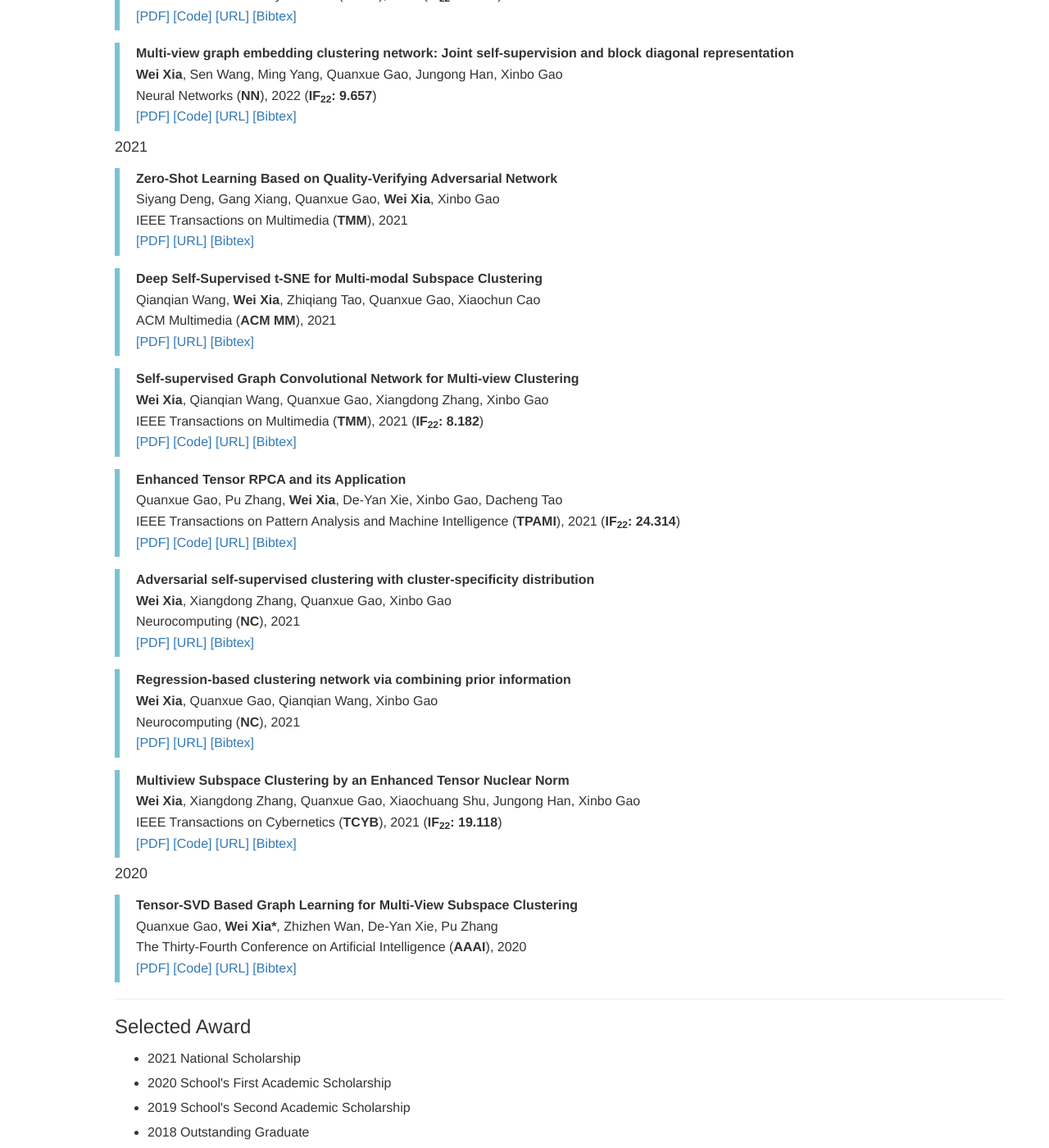
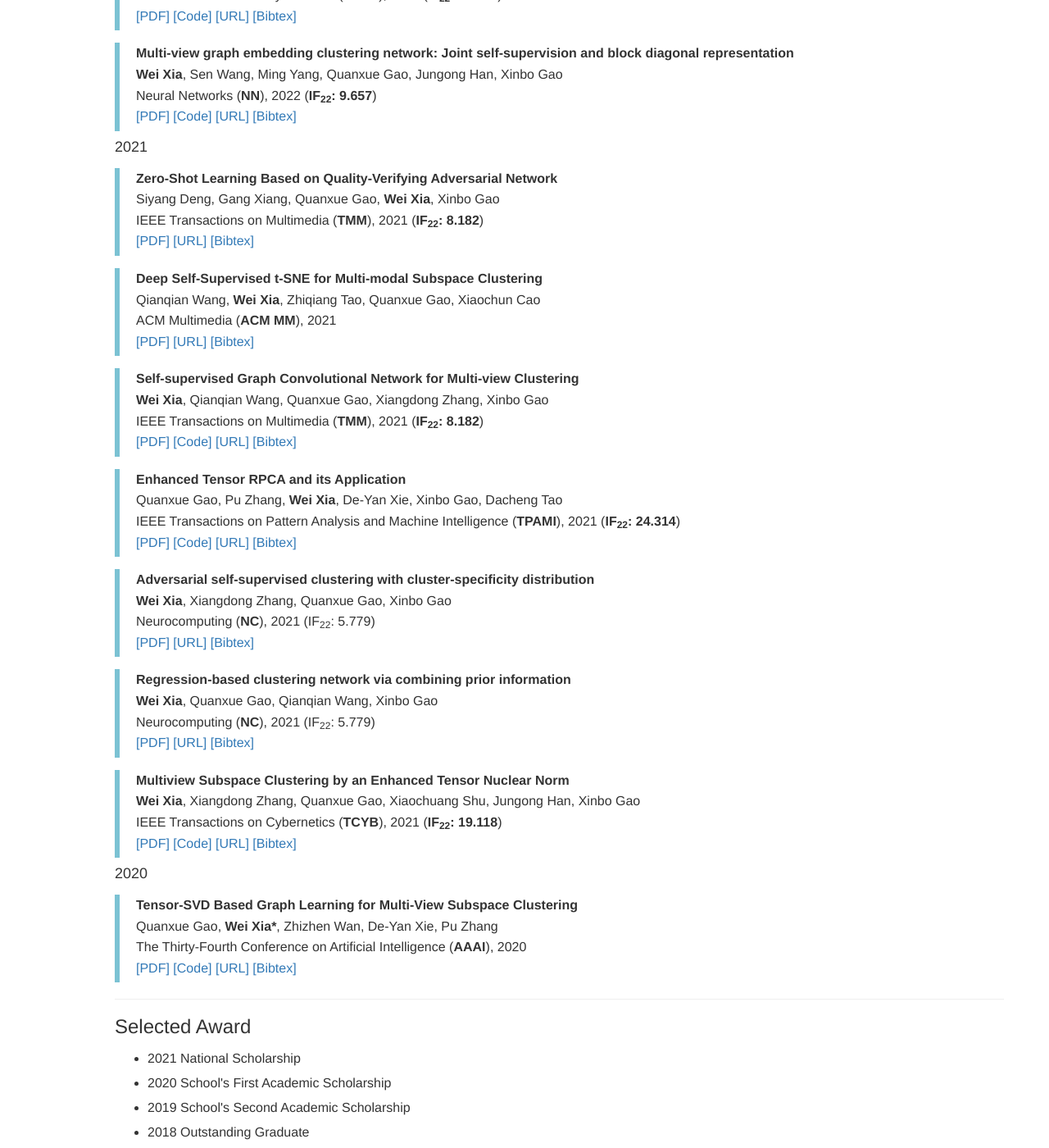
Before and after one commit to xdweixia/weixia0416.github.io, a Jekyll site: the page built from index.html, in a window 1280 px wide and 1400 px high, scrolled down 1012 px. Shown: the whole window at 82% size. Built offline with Jekyll 4.4.1, drawn with Linux system fonts in a browser that asks for light colours; nearby versions of some CDN libraries; library files that are not in the unit come from our copies.

Commit message:
Update publications.html

```diff
--- a/_includes/publications.html
+++ b/_includes/publications.html
@@ -83,7 +83,7 @@
     <p class="media-heading">
       <strong>Zero-Shot Learning Based on Quality-Verifying Adversarial Network</strong><br />
        Siyang Deng, Gang Xiang, Quanxue Gao, <strong>Wei Xia</strong>, Xinbo Gao<br />
-	    IEEE Transactions on Multimedia (<strong>TMM</strong>), 2021 <br />
+	    IEEE Transactions on Multimedia (<strong>TMM</strong>), 2021 (<strong>IF<sub>22</sub>: 8.182</strong>)<br />
 	    <a href="assets/pdf/2021-TMM-ZERO.pdf">[PDF]</a>
 		<a href="https://ieeexplore.ieee.org/document/9573362">[URL]</a>
 	    <a href="assets/bibtex/2021-TMM-ZERO-bib.txt">[Bibtex]</a>
@@ -137,7 +137,7 @@
     <p class="media-heading">
       <strong>Adversarial self-supervised clustering with cluster-specificity distribution</strong><br />
        <strong>Wei Xia</strong>, Xiangdong Zhang, Quanxue Gao, Xinbo Gao<br />
-	    Neurocomputing (<strong>NC</strong>), 2021 <br />
+	    Neurocomputing (<strong>NC</strong>), 2021 (IF<sub>22</sub>: 5.779)<br />
 	    <a href="assets/pdf/2021-NC-2.pdf">[PDF]</a>
 		<a href="https://doi.org/10.1016/j.neucom.2021.03.108">[URL]</a>
 		<a href="assets/bibtex/2021-NC2-bib.txt">[Bibtex]</a>
@@ -150,7 +150,7 @@
     <p class="media-heading">
       <strong>Regression-based clustering network via combining prior information</strong><br />
        <strong>Wei Xia</strong>, Quanxue Gao, Qianqian Wang, Xinbo Gao<br />
-	    Neurocomputing (<strong>NC</strong>), 2021 <br />
+	    Neurocomputing (<strong>NC</strong>), 2021 (IF<sub>22</sub>: 5.779)<br />
 	    <a href="assets/pdf/2021-NC-1.pdf">[PDF]</a>
 		<a href="https://doi.org/10.1016/j.neucom.2021.03.031">[URL]</a>
 		<a href="assets/bibtex/2021-NC1-bib.txt">[Bibtex]</a>
```
